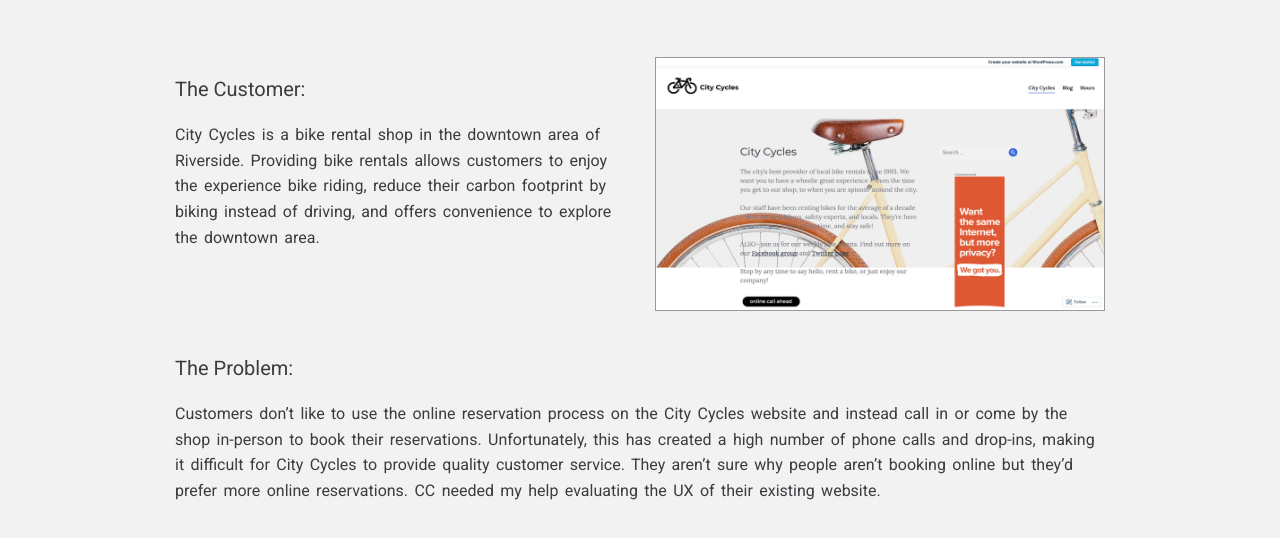
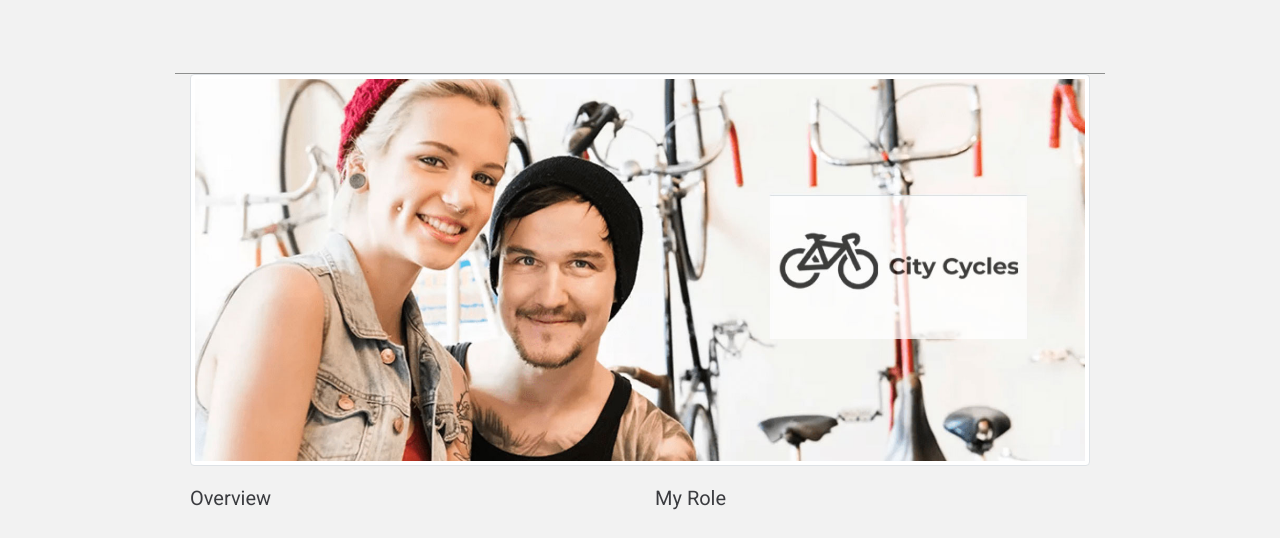
Before and after one commit to labmandala/responsive-portfolio-project, a plain HTML site: page cc-ux-research.html in a window 1280 px wide. Shown: the part 262-800 px from the top of the page. Drawn offline with nearby package versions, Linux system fonts and the light colour scheme.

Commit message:
Add images for cc case study.

```diff
--- a/cc-ux-research.html
+++ b/cc-ux-research.html
@@ -49,38 +49,7 @@
             <div class="container-fluid content-wrapper">
                 <h2>UX Research Case Study: City Cycles</h2>
                 <br>
-                <div class="row">
-                    <div class="col-lg-6">
-                        <h3>The Customer:</h3>
-                        <p>
-                            City Cycles is a bike rental shop in the downtown area of Riverside. Providing bike rentals
-                            allows customers to enjoy the experience bike riding, reduce their carbon footprint by
-                            biking instead of driving, and offers convenience to explore the downtown area.
-                        </p>
-                    </div>
-                    <div class="col-lg-6">
-                        <div class="thumbnail">
-                            <img src="img/cc-homepage-shot.jpg" alt="ux research example">
-                        </div>
-                    </div>
-                </div>
 
-                <div>
-                    <div>
-                        <h3>The Problem:</h3>
-                    </div>
-                    <div>
-                        <p>
-                            Customers don’t like to use the online reservation process on the City Cycles website and
-                            instead call in or come by the shop in-person to book their reservations. Unfortunately,
-                            this has created a high number of phone calls and drop-ins, making it difficult for City
-                            Cycles to provide quality customer service. They aren’t sure why people aren’t booking
-                            online but they’d prefer more online reservations. CC needed my help evaluating the UX of
-                            their existing website.
-                        </p>
-                    </div>
-                </div>
-                <br>
                 <div class="study-border">
                     <p></p>
                 </div>
@@ -89,11 +58,10 @@
                 <!-- Container (About Section) -->
 
 
-                <div class="container-fluid about">
-                    <h1><strong>City Cycles | UX Research & Solution Ideation</strong></h1>
-                    <br><br>
+                <div class="container-fluid ">
+
                     <div>
-                        <img class="img-responsive img-thumbnail" src="../img/cc-cs/cc-about-us-banner.jpg"
+                        <img class="img-responsive img-thumbnail" src="img/cc-cs/cc-about-us-banner.jpg"
                             alt="bicycle shop owners banner">
                     </div>
                 </div>
```
Also changed, not shown: img/cc-cs/CC-collage-square.jpg (added), img/cc-cs/cc-about-us-banner.jpg (added), img/cc-cs/cc-analytics-cllg.png (added), img/cc-cs/cc-analytics-languages-clip.png (added), img/cc-cs/cc-analytics-languages.png (added), img/cc-cs/cc-analytics-visitors-1.jpg (added), img/cc-cs/cc-ava-user-persona.jpg (added), img/cc-cs/cc-bar-chart.png (added), img/cc-cs/cc-journeymap-structure.jpg (added), img/cc-cs/cc-line-graph-clip.png (added), img/cc-cs/cc-line-graph.png (added), img/cc-cs/cc-matrix-method-research.jpg (added), img/cc-cs/cc-survey.jpg (added), img/cc-cs/journey-map-city-cycles.jpg (added), 2 more files.
